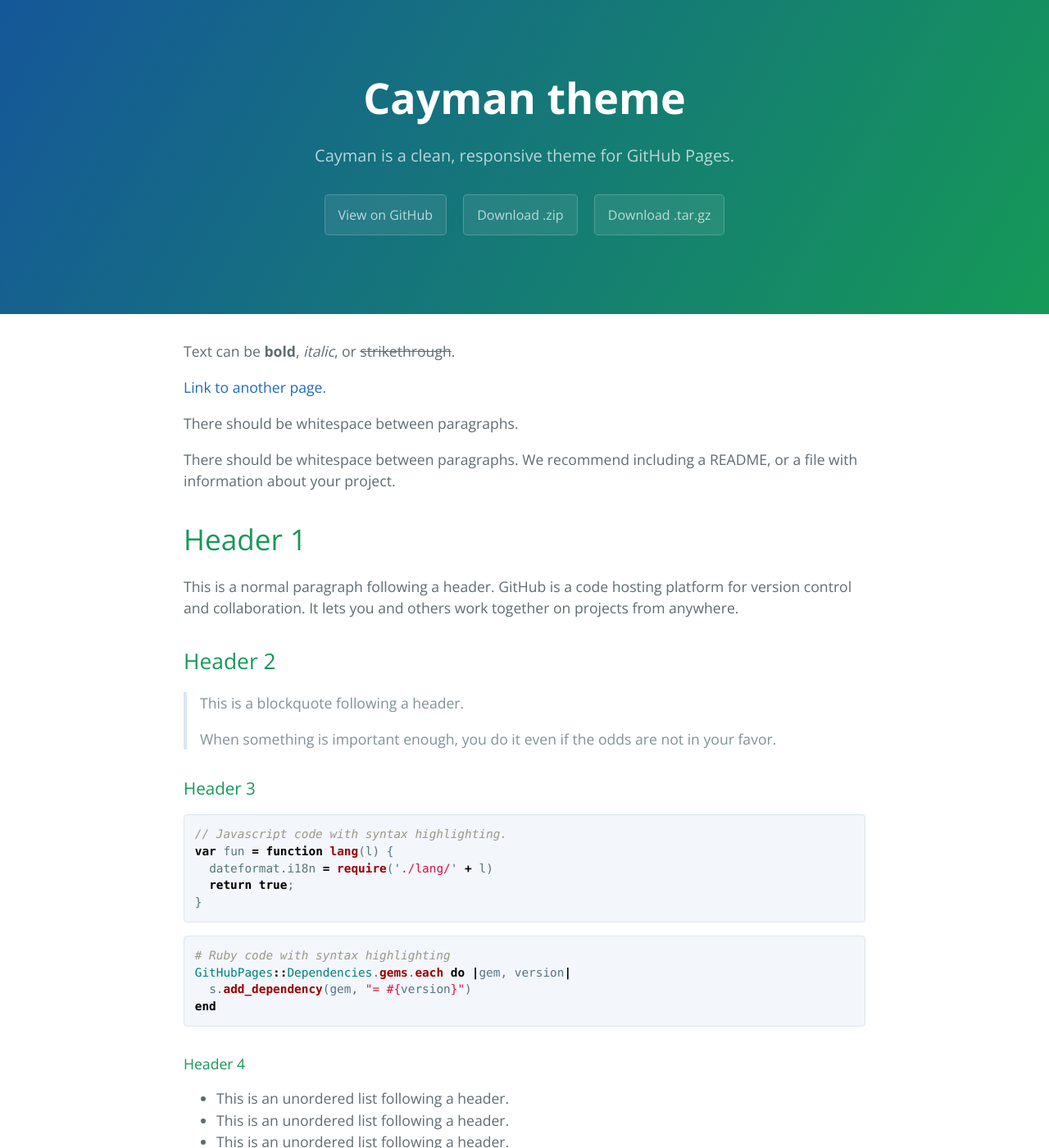
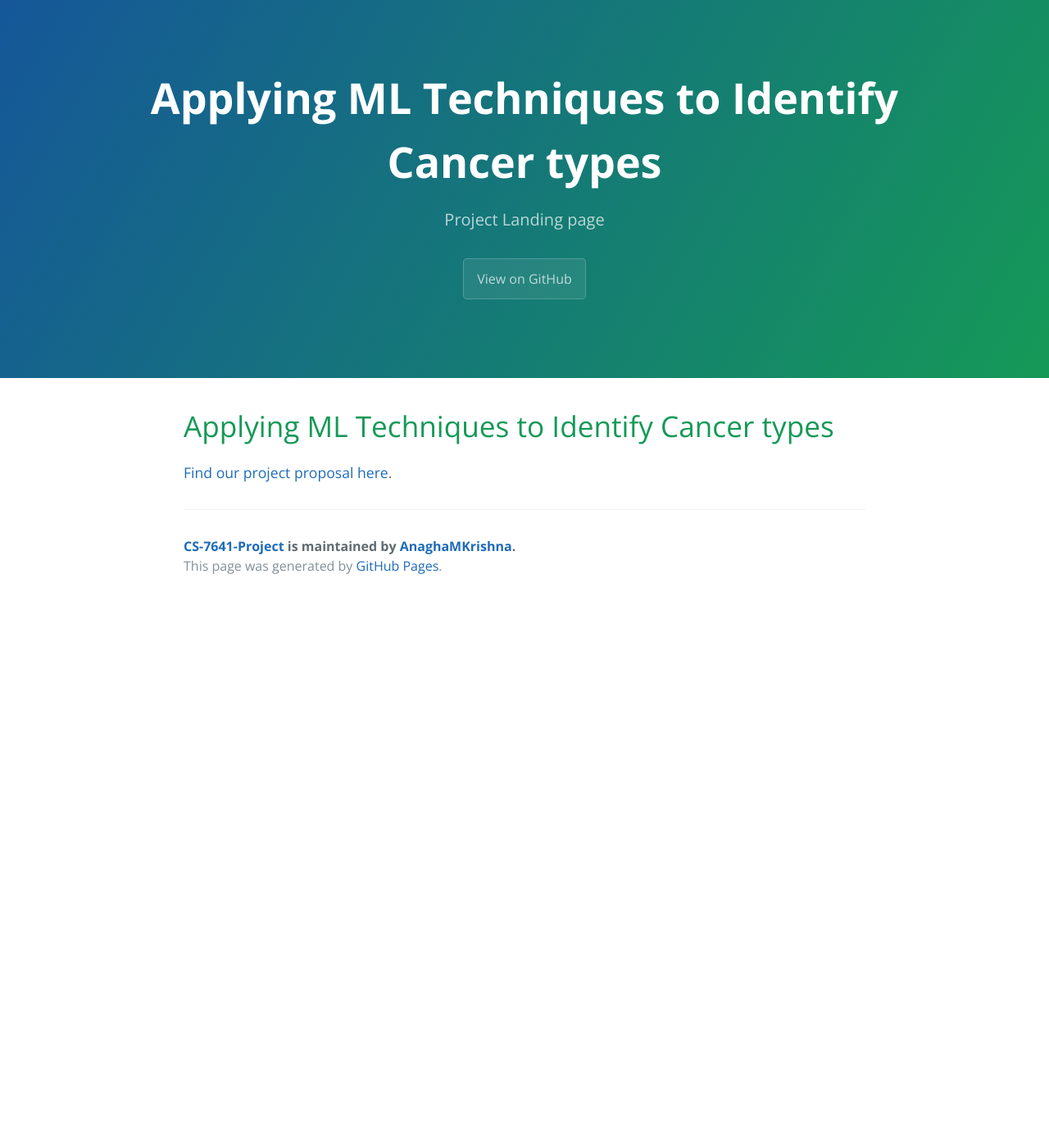
Before and after one commit to AnaghaMKrishna/CS-7641-Project, a Jekyll site: the page built from index.md, in a window 1280 px wide and 1400 px high. Shown: the whole window at 82% size. Built offline with Jekyll 4.4.1, drawn with Linux system fonts in a browser that asks for light colours; our own code applies the rules of GitHub Pages for plain Markdown files; some of the changed text lies outside the part shown.

Commit message:
created proposal template

````diff
--- a/_config.yml
+++ b/_config.yml
@@ -1,5 +1,5 @@
-title: Cayman theme
-description: Cayman is a clean, responsive theme for GitHub Pages.
-show_downloads: true
+title: Applying ML Techniques to Identify Cancer Types
+description: Classify and predict cancer types based on gene expression levels
+show_downloads: false
 google_analytics:
 theme: jekyll-theme-cayman
--- a/index.md
+++ b/index.md
@@ -1,123 +1,9 @@
 ---
 layout: default
+description: Project Landing page
 ---
 
-Text can be **bold**, _italic_, or ~~strikethrough~~.
-
-[Link to another page](./another-page.html).
-
-There should be whitespace between paragraphs.
-
-There should be whitespace between paragraphs. We recommend including a README, or a file with information about your project.
-
-# Header 1
-
-This is a normal paragraph following a header. GitHub is a code hosting platform for version control and collaboration. It lets you and others work together on projects from anywhere.
-
-## Header 2
-
-> This is a blockquote following a header.
->
-> When something is important enough, you do it even if the odds are not in your favor.
-
-### Header 3
-
-```js
-// Javascript code with syntax highlighting.
-var fun = function lang(l) {
-  dateformat.i18n = require('./lang/' + l)
-  return true;
-}
-```
-
-```ruby
-# Ruby code with syntax highlighting
-GitHubPages::Dependencies.gems.each do |gem, version|
-  s.add_dependency(gem, "= #{version}")
-end
-```
-
-#### Header 4
-
-*   This is an unordered list following a header.
-*   This is an unordered list following a header.
-*   This is an unordered list following a header.
-
-##### Header 5
-
-1.  This is an ordered list following a header.
-2.  This is an ordered list following a header.
-3.  This is an ordered list following a header.
-
-###### Header 6
-
-| head1        | head two          | three |
-|:-------------|:------------------|:------|
-| ok           | good swedish fish | nice  |
-| out of stock | good and plenty   | nice  |
-| ok           | good `oreos`      | hmm   |
-| ok           | good `zoute` drop | yumm  |
-
-### There's a horizontal rule below this.
-
-* * *
-
-### Here is an unordered list:
-
-*   Item foo
-*   Item bar
-*   Item baz
-*   Item zip
-
-### And an ordered list:
-
-1.  Item one
-1.  Item two
-1.  Item three
-1.  Item four
-
-### And a nested list:
-
-- level 1 item
-  - level 2 item
-  - level 2 item
-    - level 3 item
-    - level 3 item
-- level 1 item
-  - level 2 item
-  - level 2 item
-  - level 2 item
-- level 1 item
-  - level 2 item
-  - level 2 item
-- level 1 item
-
-### Small image
-
-![Octocat](https://github.githubassets.com/images/icons/emoji/octocat.png)
-
-### Large image
-
-![Branching](https://guides.github.com/activities/hello-world/branching.png)
+# Applying ML Techniques to Identify Cancer types
 
 
-### Definition lists can be used with HTML syntax.
-
-<dl>
-<dt>Name</dt>
-<dd>Godzilla</dd>
-<dt>Born</dt>
-<dd>1952</dd>
-<dt>Birthplace</dt>
-<dd>Japan</dd>
-<dt>Color</dt>
-<dd>Green</dd>
-</dl>
-
-```
-Long, single-line code blocks should not wrap. They should horizontally scroll if they are too long. This line should be long enough to demonstrate this.
-```
-
-```
-The final element.
-```
+[Find our project proposal here](./proposal.html).
````
Also changed, not shown: another-page.md (deleted, +0 -11 lines), proposal.md (added, +54 -0 lines), template.md (added, +126 -0 lines), dna2.jpeg (added), thumbnail.png, thumbnail2.png (added).
